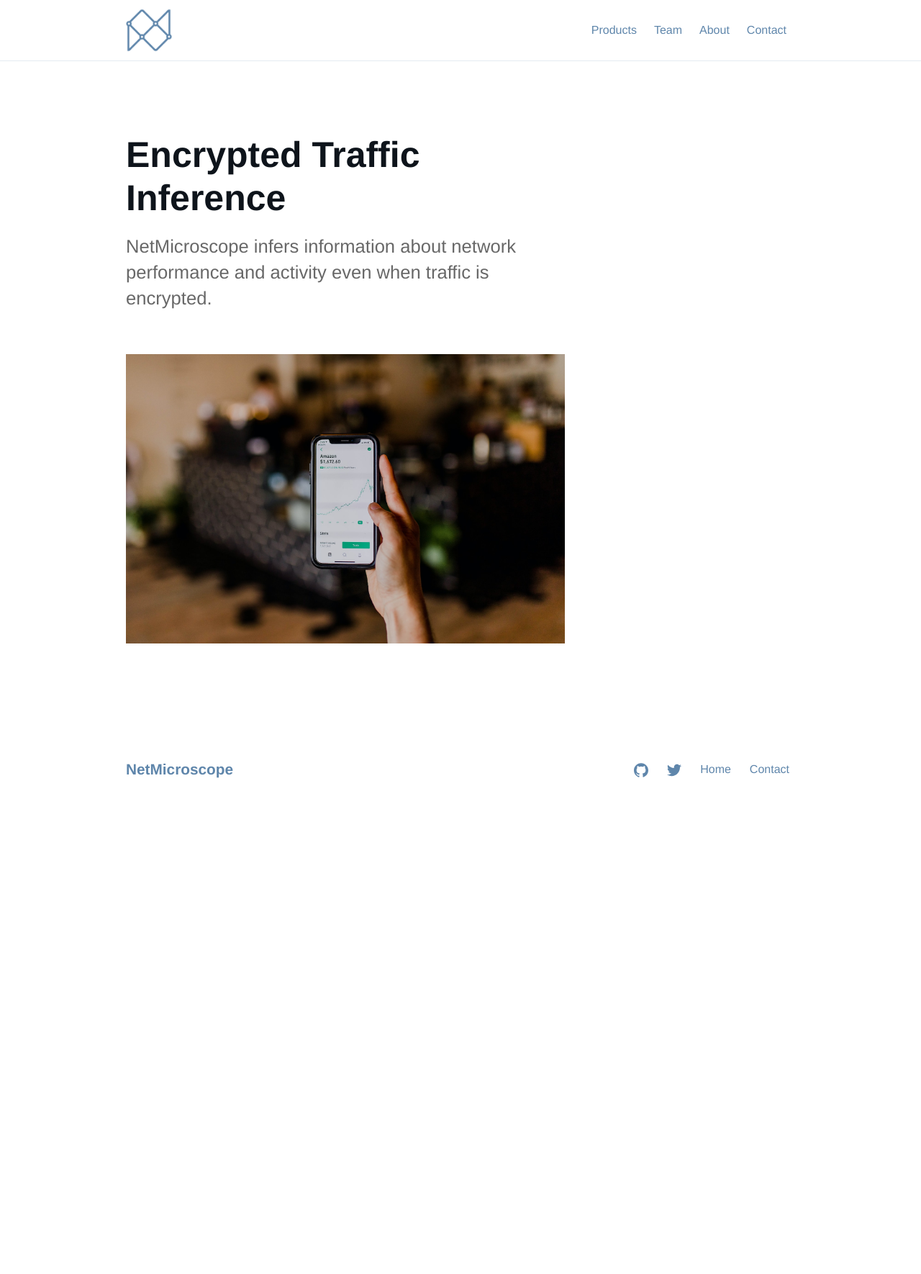
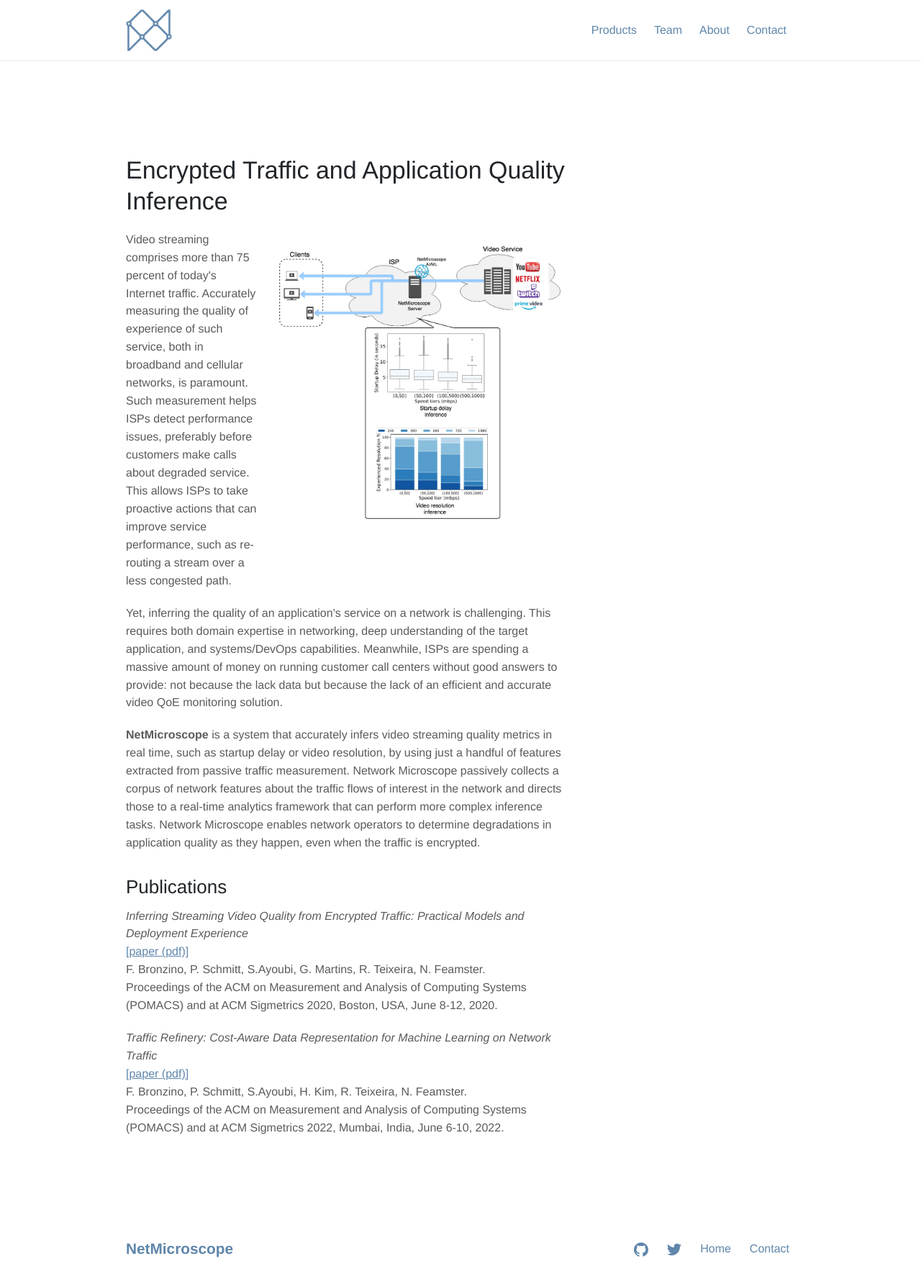
Before and after one commit to netmicroscope/netmicroscope.github.io, a Jekyll site: the page built from _products/inference.md, in a window 1280 px wide. Shown: the whole page at 72% size. Built offline with Jekyll 4.4.1, drawn with Linux system fonts in a browser that asks for light colours; before the commit the page ends 1104 px from its top, so only the background shows below that.

Commit message:
Products page

```diff
--- a/_layouts/service.html
+++ b/_layouts/service.html
@@ -7,7 +7,7 @@ bodyClass: "page-service"
   <div class="row justify-content-start">
     <div class="col-12 col-md-8">
       <div class="service service-single">
-        <h1 class="title">{{page.title}}</h1>
+        <!-- <h1 class="title">{{page.title}}</h1> -->
         <div class="content">{{content}}</div>
       </div>
     </div>
--- a/_layouts/services.html
+++ b/_layouts/services.html
@@ -23,7 +23,7 @@ bodyClass: "page-services"
           <h2 class="service-title">
             <a href="{{ service.url | relative_url }}">{{ service.title }}</a>
           </h2>
-          <p>{{ service.content | markdownify | strip_html | truncate: 100 }}</p>
+          <p>{{ service.short | markdownify | strip_html }}</p>
         </div>
       </div>
     </div>
--- a/_products/inference.md
+++ b/_products/inference.md
@@ -3,8 +3,56 @@ title: "Encrypted Traffic Inference"
 date: 2022-02-17T12:33:46+10:00
 featured: true
 weight: 1
+short: NetMicroscope infers information about network performance and activity even when traffic is encrypted.
 ---
 
-NetMicroscope infers information about network performance and activity even when traffic is encrypted.
+# Encrypted Traffic and Application Quality Inference
 
-![Accounting Services](/images/austin-distel-nGc5RT2HmF0-unsplash.jpg)
+<div class="row">
+  <div class="col-lg-4">
+    <p>
+      Video streaming comprises more than 75 percent of today's Internet
+      traffic.  Accurately measuring the quality of experience of such
+      service, both in broadband and cellular networks, is paramount.  Such
+      measurement helps ISPs detect performance issues, preferably before
+      customers make calls about degraded service. This allows ISPs to take
+      proactive actions that can improve service performance, such as
+      re-routing a stream over a less congested path.
+    </p>
+  </div>
+
+  <div class="col-lg-8">
+    <img class="img-fluid rounded mb-4" src="/images/products/NetMicroscopeDiagram.jpg" alt="NetMicroscope diagram">
+  </div>
+</div>
+
+Yet, inferring the quality of an application's service on a network is
+challenging. This requires both domain expertise in networking, deep
+understanding of the target application, and systems/DevOps
+capabilities.  Meanwhile, ISPs are spending a massive amount of money
+on running customer call centers without good answers to provide: not
+because the lack data but because the lack of an efficient and accurate
+video QoE monitoring solution.
+
+**NetMicroscope** is a system that accurately infers video streaming quality metrics in
+real time, such as startup delay or video resolution, by using just a
+handful of features extracted from passive traffic measurement. Network
+Microscope passively collects a corpus of network features about the
+traffic flows of interest in the network and directs those to a
+real-time analytics framework that can perform more complex inference
+tasks. Network Microscope enables network operators to determine
+degradations in application quality as they happen, even when the
+traffic is encrypted.
+
+## Publications
+
+*Inferring Streaming Video Quality from Encrypted Traffic: Practical Models and Deployment Experience*<br/>
+[[paper (pdf)]](https://dl.acm.org/doi/abs/10.1145/3366704)<br/>
+F. Bronzino, P. Schmitt, S.Ayoubi, G. Martins, R. Teixeira, N. Feamster.<br/>
+Proceedings of the ACM on Measurement and Analysis of Computing Systems (POMACS) and at ACM Sigmetrics 2020, Boston, USA, June 8-12, 2020.
+
+
+*Traffic Refinery: Cost-Aware Data Representation for Machine Learning on Network Traffic*<br/>
+[[paper (pdf)]](https://dl.acm.org/doi/abs/10.1145/3491052)<br/>
+F. Bronzino, P. Schmitt, S.Ayoubi, H. Kim, R. Teixeira, N. Feamster.<br/>
+Proceedings of the ACM on Measurement and Analysis of Computing Systems (POMACS) and at ACM Sigmetrics 2022, Mumbai, India, June 6-10, 2022.
--- a/_sass/pages/_page-service.scss
+++ b/_sass/pages/_page-service.scss
@@ -1,13 +1,13 @@
-.page-service {
-  .content {
-    > p {
-      &:first-of-type {
-        font-size: 1.6rem;
-        line-height: 1.4;
-        margin-bottom: 40px;
-        font-weight: regular;
-        color: rgb(104, 104, 104);
-      }
-    }
-  }
-}
+// .page-service {
+//   .content {
+//     > p {
+//       &:first-of-type {
+//         font-size: 1.6rem;
+//         line-height: 1.4;
+//         margin-bottom: 40px;
+//         font-weight: regular;
+//         color: rgb(104, 104, 104);
+//       }
+//     }
+//   }
+// }
```
Also changed, not shown: _products/active.md (+68 -54 lines), _products/qoe.md (deleted, +0 -10 lines), images/products/NetMicroscopeDiagram.jpg (added).
